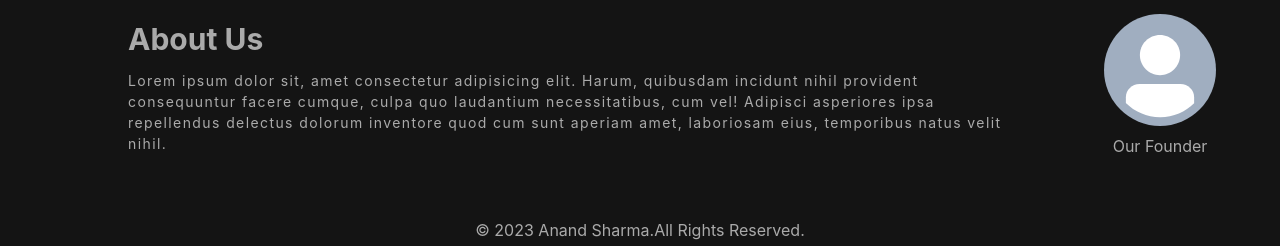
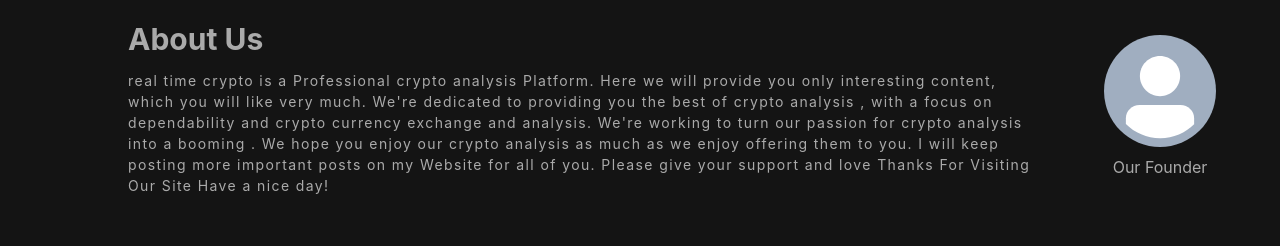
Before and after one commit to anuj1624/crypto_app, a React (Create React App) app: page /coins/1 in a window 1280 px wide. Shown: the part 151-397 px from the top of the page. Built offline with nearby package versions, Linux system fonts and the light colour scheme; no server answers.

Commit message:
Update Footer.jsx
footer about us

```diff
--- a/src/components/Footer.jsx
+++ b/src/components/Footer.jsx
@@ -21,7 +21,11 @@ const Footer = () => {
             textAlign={["center", "left"]}
             w={'full'}
           >
-            Lorem ipsum dolor sit, amet consectetur adipisicing elit. Harum, quibusdam incidunt nihil provident consequuntur facere cumque, culpa quo laudantium necessitatibus, cum vel! Adipisci asperiores ipsa repellendus delectus dolorum inventore quod cum sunt aperiam amet, laboriosam eius, temporibus natus velit nihil.
+
+  real time crypto is a Professional crypto analysis Platform. Here we will provide you only interesting content, which you will like very much. We're dedicated to providing you the best of crypto analysis , with a focus on dependability and crypto currency exchange and analysis. We're working to turn our passion for crypto analysis  into a booming . We hope you enjoy our crypto analysis  as much as we enjoy offering them to you.
+I will keep posting more important posts on my Website for all of you. Please give your support and love
+Thanks For Visiting Our Site
+Have a nice day!
           </Text>
         </VStack>
 
```
